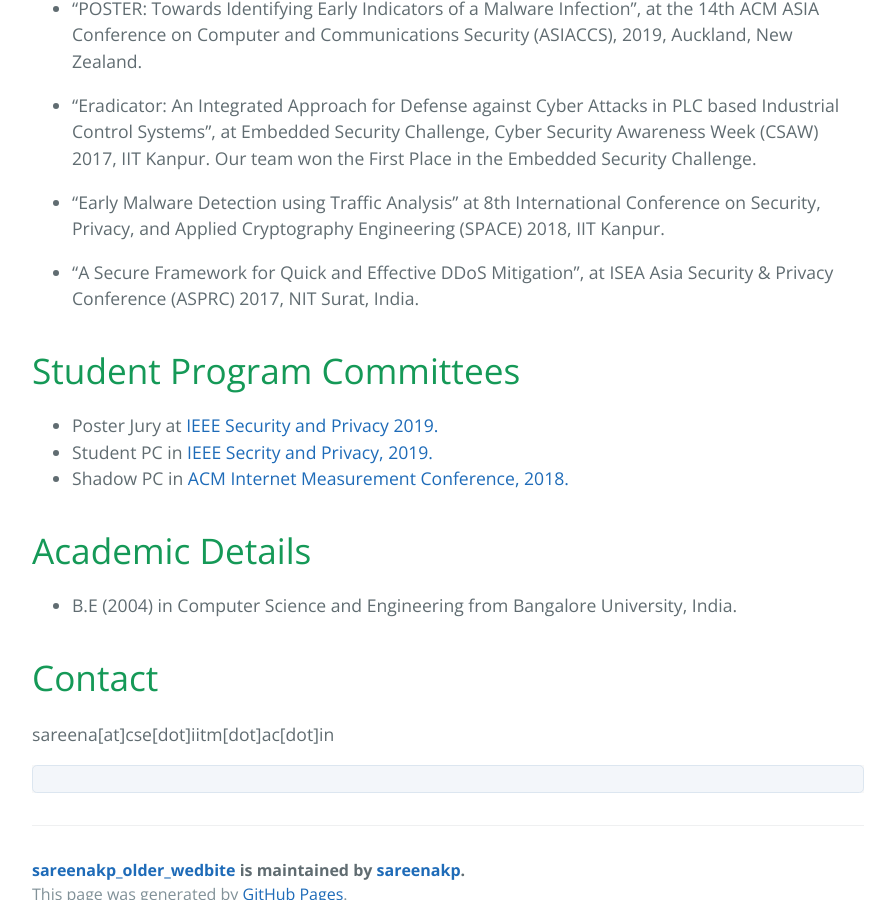
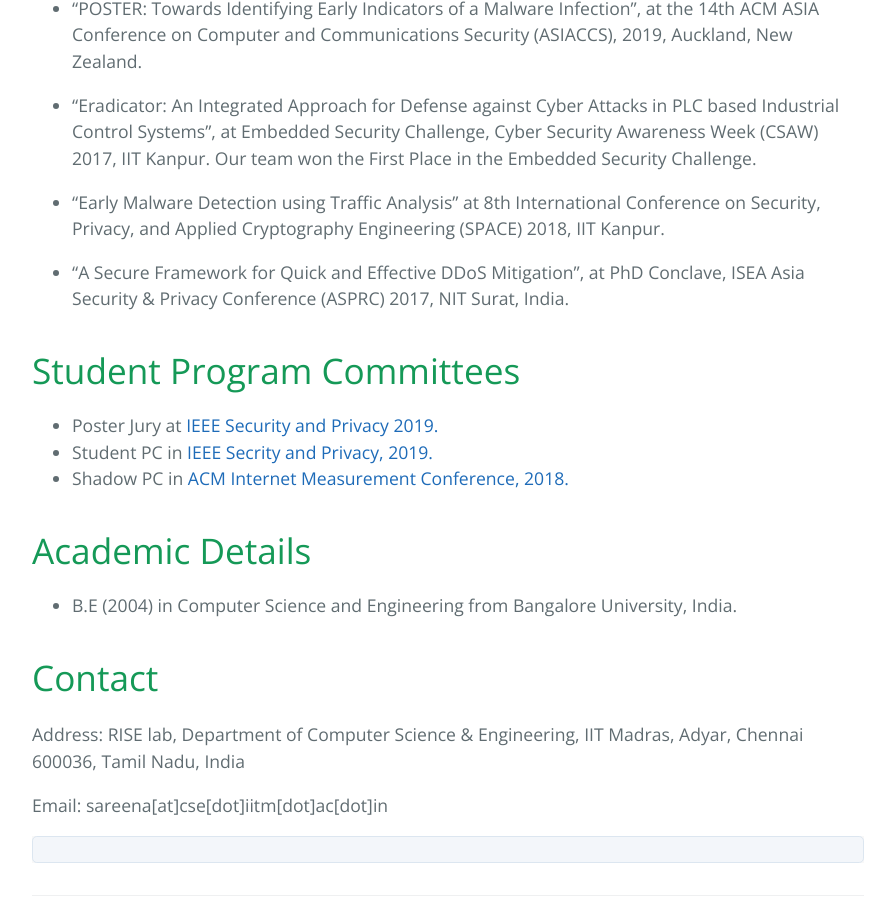
Before and after one commit to sareenakp/sareenakp_older_wedbite, a Jekyll site: the page built from index.md, in a window 1280 px wide and 900 px high, scrolled down 1285 px. Shown: the whole window, without its empty margins (192-1087 px from the left). Built offline with Jekyll 4.4.1, drawn with Linux system fonts in a browser that asks for light colours; our own code applies the rules of GitHub Pages for plain Markdown files.

Commit message:
Update index.md

````diff
--- a/index.md
+++ b/index.md
@@ -31,7 +31,7 @@ I am a Ph.D. (Integrated MS and Ph.D.) scholar in the Department of Computer Sci
 
 *   “Early Malware Detection using Traffic Analysis” at 8th International Conference on Security, Privacy, and Applied Cryptography Engineering (SPACE) 2018, IIT Kanpur.
 
-*   “A Secure Framework for Quick and Effective DDoS Mitigation”, at ISEA Asia Security & Privacy Conference (ASPRC) 2017, NIT Surat, India.
+*   “A Secure Framework for Quick and Effective DDoS Mitigation”, at PhD Conclave, ISEA Asia Security & Privacy Conference (ASPRC) 2017, NIT Surat, India.
 
 # Student Program Committees
 
@@ -44,7 +44,11 @@ I am a Ph.D. (Integrated MS and Ph.D.) scholar in the Department of Computer Sci
 * B.E (2004) in Computer Science and Engineering from Bangalore University, India.
 
 # Contact
-sareena[at]cse[dot]iitm[dot]ac[dot]in
+
+Address: RISE lab, Department of Computer Science & Engineering, IIT Madras, Adyar, Chennai 600036, Tamil Nadu, India
+
+
+Email: sareena[at]cse[dot]iitm[dot]ac[dot]in
 
 
 ```
````
